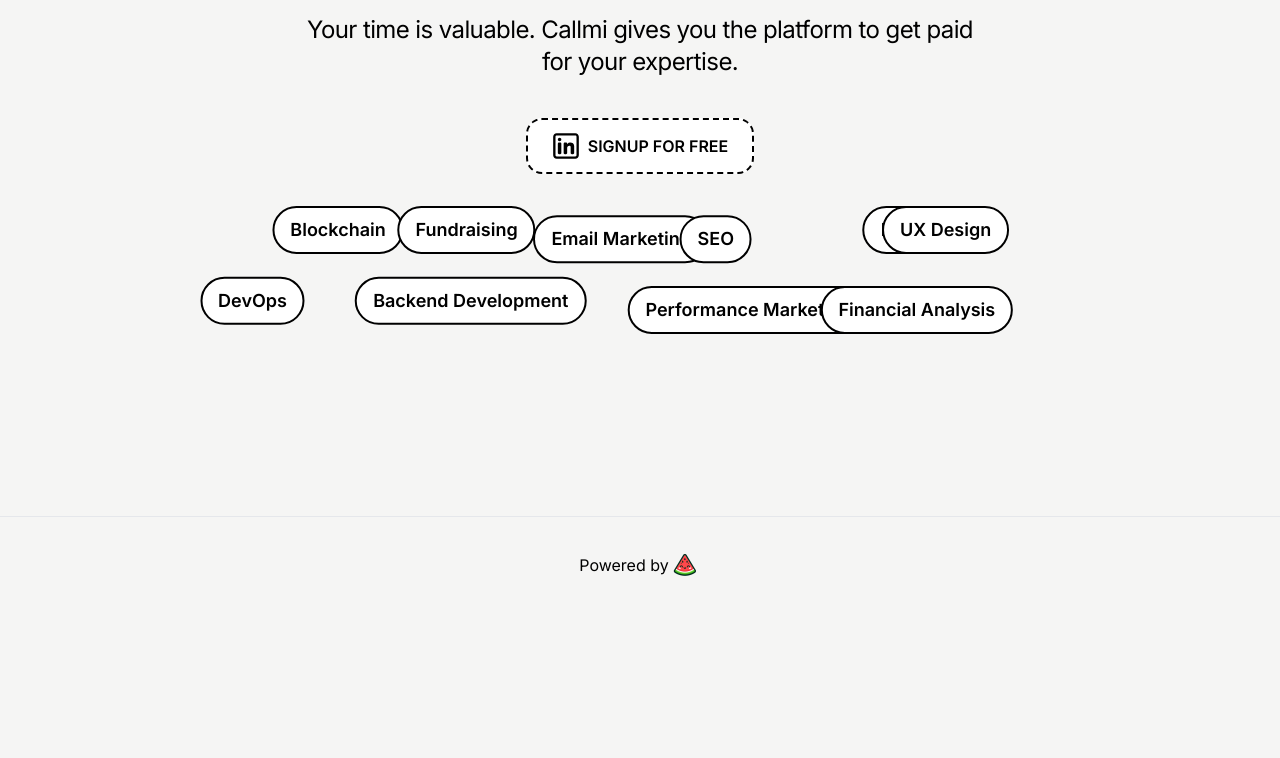
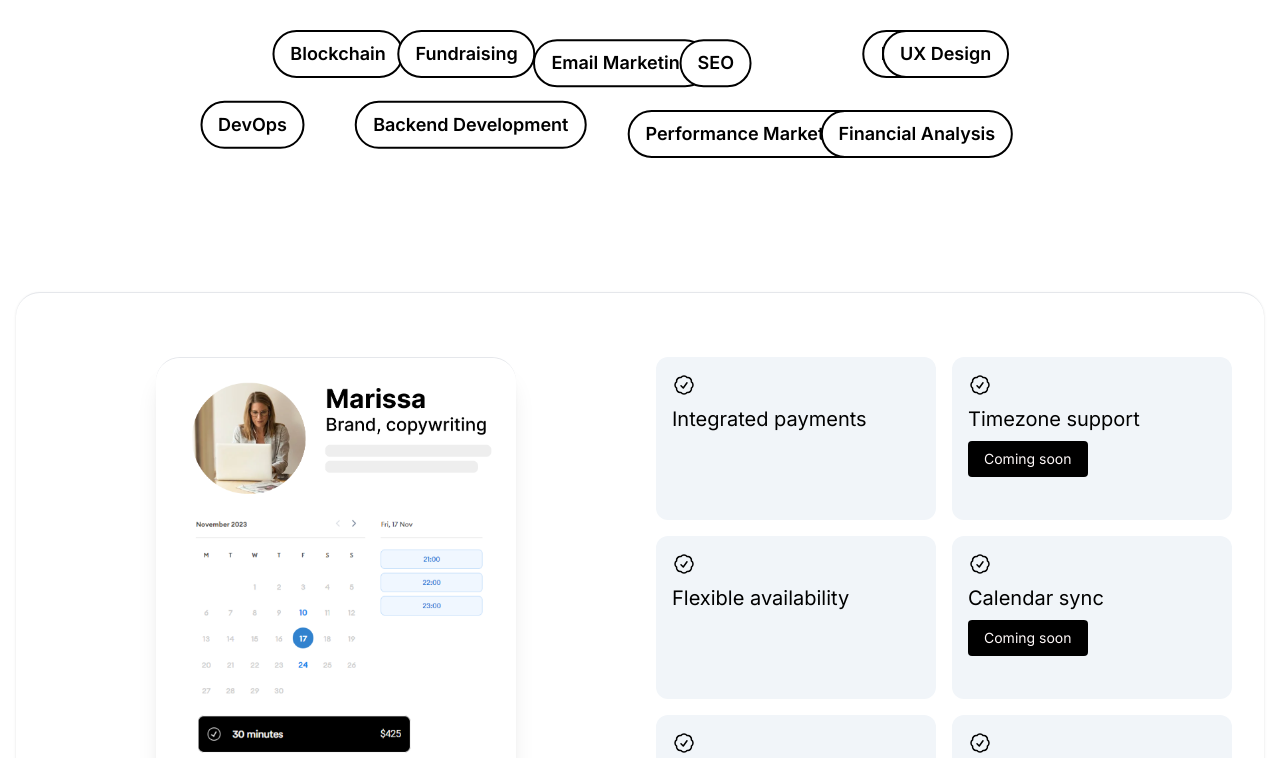
Before and after one commit to mo-shawa/callmi, a Next.js app: page /landing in a window 1280 px wide. Shown: the part 396-1154 px from the top of the page. Before the commit the page ends 1008 px from the top, so only its background shows below. Built offline with nearby package versions, Linux system fonts and the light colour scheme.

Commit message:
basic features section

```diff
--- a/src/app/landing/page.tsx
+++ b/src/app/landing/page.tsx
@@ -1,8 +1,10 @@
 'use client'
 import HeroButton from '@/components/Button/HeroButton'
-import { ease } from '@/utils/framer'
 import { motion } from 'framer-motion'
-import { useEffect, useRef, useState } from 'react'
+import Image from 'next/image'
+import useShuffleCategories from '@/hooks/useShuffleCategories'
+import CategoryPill from '@/components/Landing/CategoryPill'
+import FeatureCard from '@/components/Landing/FeatureCard'
 
 const categoryData = [
   'DevOps',
@@ -18,41 +20,24 @@
   'Performance Marketing',
 ]
 
+const features = [
+  { text: 'Integrated payments', soon: false },
+  { text: 'Timezone support', soon: true },
+  { text: 'Flexible availability', soon: false },
+  { text: 'Calendar sync', soon: true },
+  { text: 'Integrated payments', soon: false },
+  { text: 'Automatic rescheduling', soon: true },
+]
+
 export default function LandingPage() {
-  const timeoutRef = useRef<any>(null)
-
-  const [categories, setCategories] = useState<string[]>(categoryData)
-
-  useEffect(() => {
-    timeoutRef.current = setTimeout(() => {
-      shuffleCategories()
-    }, 5000)
-    return () => {
-      clearTimeout(timeoutRef.current)
-    }
-  })
-
-  const shuffleCategories = () => {
-    setCategories((categories) => {
-      const newCategories = [...categories]
-      for (let i = newCategories.length - 1; i > 0; i--) {
-        const j = Math.floor(Math.random() * (i + 1))
-        ;[newCategories[i], newCategories[j]] = [
-          newCategories[j],
-          newCategories[i],
-        ]
-      }
-      return newCategories
-    })
-
-    timeoutRef.current = setTimeout(() => {
-      shuffleCategories()
-    }, 5000)
-  }
+  const { categories } = useShuffleCategories(categoryData)
 
   return (
-    <div className="flex min-h-screen flex-col items-center justify-center py-2">
-      <main className="flex flex-col items-center justify-center text-center">
+    <main className="mt-20 flex flex-col items-center justify-center bg-white px-4 sm:mt-0">
+      <section
+        id="hero"
+        className="flex min-h-screen flex-col items-center justify-center pb-40  text-center"
+      >
         <motion.div
           layout
           className="flex flex-col items-center justify-center gap-4"
@@ -67,37 +52,34 @@
           <HeroButton />
         </motion.div>
         <div className="mt-8 flex max-w-5xl flex-wrap items-center justify-around gap-4 sm:w-full">
-          <motion.div className="flex flex-wrap items-center justify-center gap-8">
+          <motion.div className="flex  flex-wrap items-center justify-center gap-8">
             {categories.map((category) => (
-              <CategoryPill
-                key={category}
-                shuffleCategories={shuffleCategories}
-                category={category}
-              />
+              <CategoryPill key={category} category={category} />
             ))}
           </motion.div>
         </div>
-      </main>
-    </div>
+      </section>
+      <section className="w-full rounded bg-slate-100 pt-12">
+        <div className="mx-auto -mt-40 grid w-full max-w-7xl grid-cols-1 gap-8 rounded-t-3xl border-t bg-white px-8 pt-16 shadow md:grid-cols-2">
+          <Image
+            src="/landing/booking.png"
+            alt="booking UI"
+            width={360}
+            height={522}
+            className="mx-auto rounded-3xl border-t shadow-xl"
+          />
+          <div
+            id="features"
+            className="grid grid-cols-1 grid-rows-6 gap-4 md:grid-cols-2 md:grid-rows-3"
+          >
+            {features.map(({ text, soon }, idx) => (
+              <FeatureCard soon={soon} key={idx}>
+                {text}
+              </FeatureCard>
+            ))}
+          </div>
+        </div>
+      </section>
+    </main>
   )
 }
-
-type CategoryPillProps = {
-  category: string
-  shuffleCategories: () => void
-}
-
-function CategoryPill({ category, shuffleCategories }: CategoryPillProps) {
-  return (
-    <motion.div
-      layout
-      layoutId={category}
-      transition={{
-        layout: { ease, duration: 1 },
-      }}
-      className="flex h-12 select-none items-center justify-center rounded-3xl border-2 border-black bg-white px-4"
-    >
-      <div className="whitespace-nowrap text-lg font-semibold">{category}</div>
-    </motion.div>
-  )
-}
--- a/src/app/layout.tsx
+++ b/src/app/layout.tsx
@@ -23,9 +23,11 @@
 }) {
   return (
     <html lang="en">
-      <body className={`bg-stone-100 text-black ${inter.className}`}>
+      <body
+        className={`flex  min-h-screen flex-col bg-stone-100 text-black ${inter.className}`}
+      >
         <Navbar></Navbar>
-        <div className="flex min-h-screen flex-col p-4">{children}</div>
+        {children}
         <Footer />
       </body>
     </html>
--- a/src/app/page.tsx
+++ b/src/app/page.tsx
@@ -4,7 +4,8 @@
 
 export default function Home() {
   return (
-    <main className="flex h-full flex-1 flex-col items-center justify-center">
+    <main className="flex h-full flex-1 flex-col items-center justify-center px-4 pt-16">
+      <section className="flex h-full flex-col items-center justify-center">
         <div className="mx-auto grid grid-cols-1 gap-x-8 gap-y-4 md:grid-cols-2">
           <div className="flex max-w-md flex-col justify-center gap-6">
             <h1 className="max-w-sm text-4xl font-bold">
@@ -12,8 +13,8 @@
               <span className="whitespace-nowrap">early-access</span> waitlist
             </h1>
             <p className="text-lg">
-            Next time a LinkedIn stranger asks you for 30 minutes of your time,
-            point them to Callmi.
+              Next time a LinkedIn stranger asks you for 30 minutes of your
+              time, point them to Callmi.
             </p>
             <ul className="flex flex-col gap-3">
               <ListItem>Schedule meetings and get paid in one click.</ListItem>
@@ -27,6 +28,7 @@
             <EmailForm />
           </div>
         </div>
+      </section>
     </main>
   )
 }
--- a/src/components/Button/HeroButton.tsx
+++ b/src/components/Button/HeroButton.tsx
@@ -1,5 +1,3 @@
-'use client'
-import { motion } from 'framer-motion'
 import Image from 'next/image'
 
 export default function HeroButton() {
--- /dev/null
+++ b/src/components/Landing/CategoryPill.tsx
@@ -0,0 +1,21 @@
+import { ease } from '@/utils/framer'
+import { motion } from 'framer-motion'
+
+type CategoryPillProps = {
+  category: string
+}
+
+export default function CategoryPill({ category }: CategoryPillProps) {
+  return (
+    <motion.div
+      layout
+      layoutId={category}
+      transition={{
+        layout: { ease, duration: 1 },
+      }}
+      className="flex h-12 select-none items-center justify-center rounded-3xl border-2 border-black bg-white px-4"
+    >
+      <div className="whitespace-nowrap text-lg font-semibold">{category}</div>
+    </motion.div>
+  )
+}
--- /dev/null
+++ b/src/components/Landing/FeatureCard.tsx
@@ -0,0 +1,20 @@
+import { CheckBadgeIcon } from '@heroicons/react/24/outline'
+export default function FeatureCard({
+  children,
+  soon,
+}: {
+  children: React.ReactNode
+  soon?: boolean
+}) {
+  return (
+    <div className="flex flex-col gap-2 rounded-xl bg-slate-100 p-4 text-xl ">
+      <CheckBadgeIcon className="h-6 w-6" />
+      {children}
+      {soon && (
+        <div className="w-min whitespace-nowrap rounded bg-black px-4 py-2 text-sm text-light">
+          Coming soon
+        </div>
+      )}
+    </div>
+  )
+}
--- a/src/components/Layout/Footer.tsx
+++ b/src/components/Layout/Footer.tsx
@@ -2,7 +2,7 @@
 
 export default function Footer() {
   return (
-    <footer className="flex h-24 w-full items-center justify-center border-t">
+    <footer className="flex h-24 w-full items-center justify-center justify-self-end border-t bg-white">
       <a
         className="flex items-center justify-center"
         href="https://callmi.vercel.app"
--- a/src/components/Layout/Navbar.tsx
+++ b/src/components/Layout/Navbar.tsx
@@ -39,7 +39,7 @@
     //     {/* <div className="btn">hello</div> */}
     //   </div>
     // </nav>
-    <div className="navbar bg-base-100">
+    <div className="navbar fixed top-0 z-50 bg-white shadow">
       <div className="flex-1">
         <Link href="/" id="nav-left" className="flex items-center">
           <motion.div whileHover={{ rotate: 180, scale: 1.1 }}>
--- /dev/null
+++ b/src/hooks/useShuffleCategories.tsx
@@ -0,0 +1,36 @@
+import { useEffect, useRef, useState } from 'react'
+
+export default function useShuffleCategories(categoryData: string[]) {
+  const timeoutRef = useRef<any>(null)
+
+  const [categories, setCategories] = useState<string[]>(categoryData)
+
+  useEffect(() => {
+    timeoutRef.current = setTimeout(() => {
+      shuffleCategories()
+    }, 5000)
+    return () => {
+      clearTimeout(timeoutRef.current)
+    }
+  })
+
+  const shuffleCategories = () => {
+    setCategories((categories) => {
+      const newCategories = [...categories]
+      for (let i = newCategories.length - 1; i > 0; i--) {
+        const j = Math.floor(Math.random() * (i + 1))
+        ;[newCategories[i], newCategories[j]] = [
+          newCategories[j],
+          newCategories[i],
+        ]
+      }
+      return newCategories
+    })
+
+    timeoutRef.current = setTimeout(() => {
+      shuffleCategories()
+    }, 5000)
+  }
+
+  return { categories }
+}
```
Also changed, not shown: public/landing/booking.png (added). Lines whose indentation alone changed are shown as unchanged.
